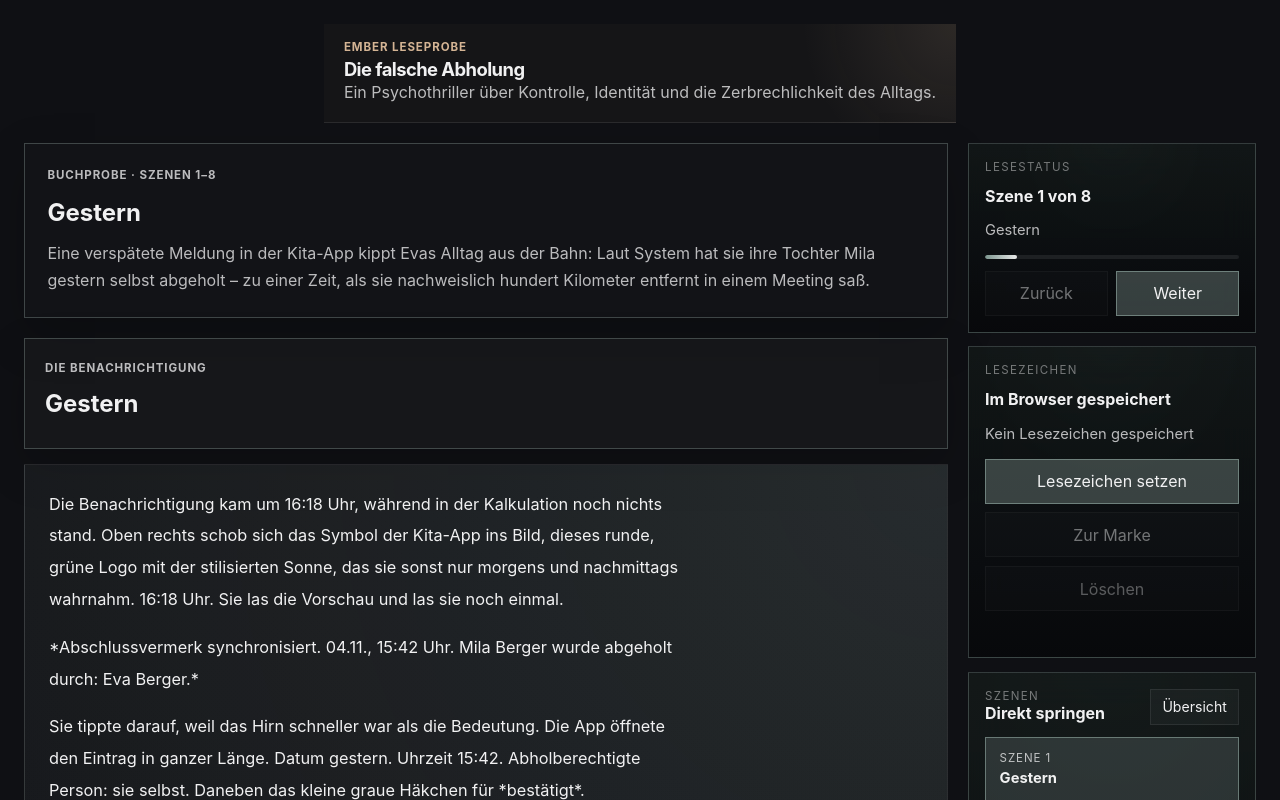
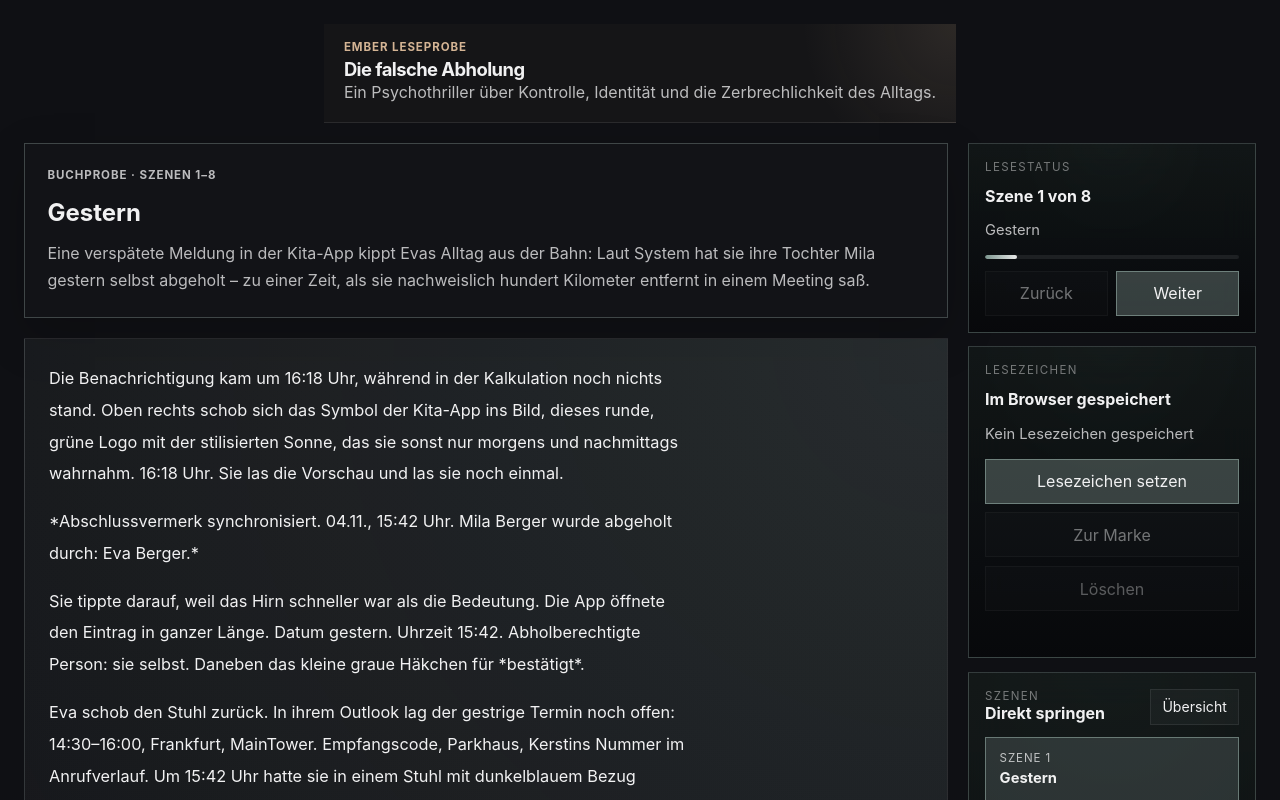
Before and after one commit to KleinDigitalSolutions/EMBER, a Next.js app: page /samples/die-falsche-abholung in a window 1280 px wide. Shown: the top 800 px of the page. Built offline with nearby package versions, Linux system fonts and the light colour scheme.

Commit message:
buchprobe

```diff
--- a/app/samples/die-falsche-abholung/page.tsx
+++ b/app/samples/die-falsche-abholung/page.tsx
@@ -3,8 +3,9 @@ import { SampleReader, type SampleReaderScene } from "@/components/sample-reader
 const scenes: SampleReaderScene[] = [
   {
     id: "scene-1",
-    kicker: "Die Benachrichtigung",
+    kicker: "Buchprobe · Szene 1",
     title: "Gestern",
+    summary: "Eine verspätete Meldung in der Kita-App kippt Evas Alltag aus der Bahn: Laut System hat sie ihre Tochter Mila gestern selbst abgeholt – zu einer Zeit, als sie nachweislich hundert Kilometer entfernt in einem Meeting saß.",
     paragraphs: [
       "Die Benachrichtigung kam um 16:18 Uhr, während in der Kalkulation noch nichts stand. Oben rechts schob sich das Symbol der Kita-App ins Bild, dieses runde, grüne Logo mit der stilisierten Sonne, das sie sonst nur morgens und nachmittags wahrnahm. 16:18 Uhr. Sie las die Vorschau und las sie noch einmal.",
       "*Abschlussvermerk synchronisiert. 04.11., 15:42 Uhr. Mila Berger wurde abgeholt durch: Eva Berger.*",
```
